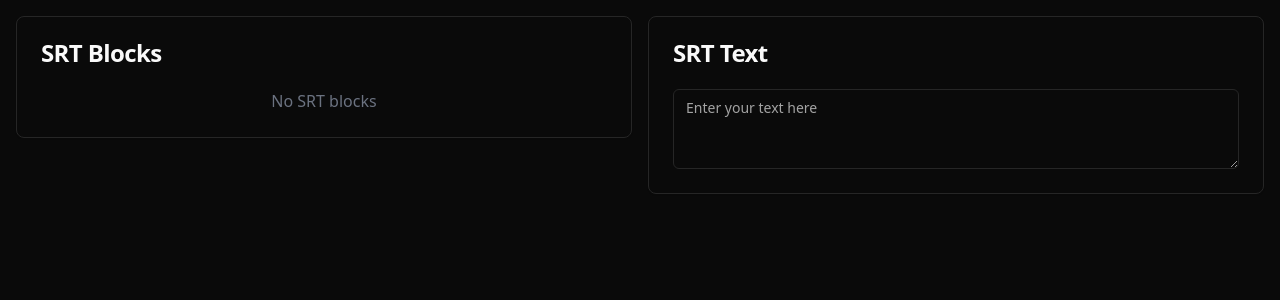
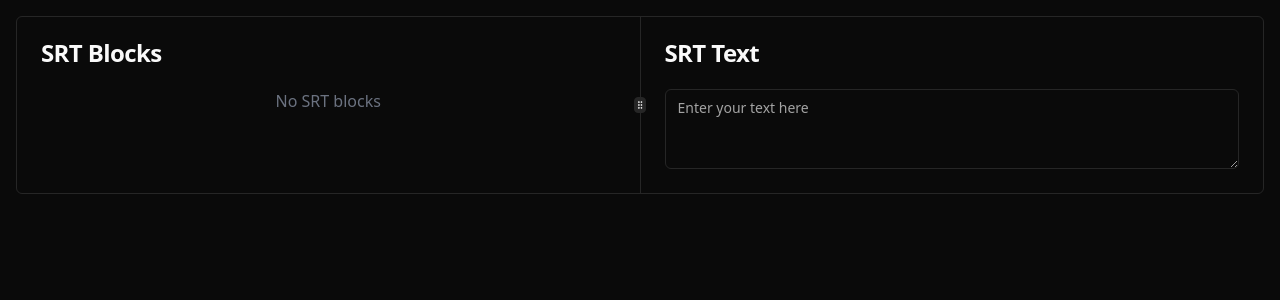
Before and after one commit to IgorRSGraziano/srt-editor, a React (Vite) app: page / in a window 1280 px wide. Shown: the top 300 px of the page. Built offline with nearby package versions, Linux system fonts and the light colour scheme.

Commit message:
added resizable edit

```diff
--- a/package.json
+++ b/package.json
@@ -16,6 +16,7 @@
     "lucide-react": "^0.453.0",
     "react": "^18.3.1",
     "react-dom": "^18.3.1",
+    "react-resizable-panels": "^2.1.4",
     "tailwind-merge": "^2.5.4",
     "tailwindcss-animate": "^1.0.7",
     "zustand": "^5.0.0"
--- a/src/App.tsx
+++ b/src/App.tsx
@@ -1,11 +1,19 @@
 import SrtEditor from "./components/srt-editor";
 import SrtText from "./components/srt-text";
+import { ResizableHandle, ResizablePanel, ResizablePanelGroup } from "./components/ui/resizable";
 
 function App() {
 	return (
 		<div className="p-4 flex gap-4 items-start">
-			<SrtEditor />
-			<SrtText />
+			<ResizablePanelGroup direction="horizontal" className="rounded-md border">
+				<ResizablePanel minSize={25}>
+					<SrtEditor />
+				</ResizablePanel>
+				<ResizableHandle withHandle />
+				<ResizablePanel minSize={25}>
+					<SrtText />
+				</ResizablePanel>
+			</ResizablePanelGroup>
 		</div>
 	);
 }
--- a/src/components/srt-editor/index.tsx
+++ b/src/components/srt-editor/index.tsx
@@ -1,5 +1,5 @@
 import { useSrtStore } from "../../contexts/srt-context";
-import { Card, CardContent, CardHeader, CardTitle } from "../ui/card";
+import { CardContent, CardHeader, CardTitle } from "../ui/card";
 import SrtBlock from "./block";
 
 type Props = {};
@@ -7,7 +7,7 @@ type Props = {};
 function SrtEditor({}: Props) {
 	const { srt } = useSrtStore();
 	return (
-		<Card className="w-full">
+		<div className="w-full">
 			<CardHeader>
 				<CardTitle>SRT Blocks</CardTitle>
 			</CardHeader>
@@ -17,7 +17,7 @@ function SrtEditor({}: Props) {
 					<SrtBlock srt={s} key={s.id} />
 				))}
 			</CardContent>
-		</Card>
+		</div>
 	);
 }
 
--- a/src/components/srt-text/index.tsx
+++ b/src/components/srt-text/index.tsx
@@ -1,5 +1,5 @@
 import React from "react";
-import { Card, CardContent, CardHeader, CardTitle } from "../ui/card";
+import { CardContent, CardHeader, CardTitle } from "../ui/card";
 import { Textarea } from "../ui/textarea";
 import { useSrtStore } from "../../contexts/srt-context";
 import { SrtParser } from "../../utils/srt";
@@ -17,14 +17,14 @@ function SrtText({}: Props) {
 		}
 	}, [value]);
 	return (
-		<Card className="w-full">
+		<div className="w-full">
 			<CardHeader>
 				<CardTitle>SRT Text</CardTitle>
 			</CardHeader>
 			<CardContent>
 				<Textarea className="w-full" placeholder="Enter your text here" onChange={(e) => setValue(e.target.value)} value={value} />
 			</CardContent>
-		</Card>
+		</div>
 	);
 }
 
--- /dev/null
+++ b/src/components/ui/resizable.tsx
@@ -0,0 +1,43 @@
+import { GripVertical } from "lucide-react"
+import * as ResizablePrimitive from "react-resizable-panels"
+
+import { cn } from "@/lib/utils"
+
+const ResizablePanelGroup = ({
+  className,
+  ...props
+}: React.ComponentProps<typeof ResizablePrimitive.PanelGroup>) => (
+  <ResizablePrimitive.PanelGroup
+    className={cn(
+      "flex h-full w-full data-[panel-group-direction=vertical]:flex-col",
+      className
+    )}
+    {...props}
+  />
+)
+
+const ResizablePanel = ResizablePrimitive.Panel
+
+const ResizableHandle = ({
+  withHandle,
+  className,
+  ...props
+}: React.ComponentProps<typeof ResizablePrimitive.PanelResizeHandle> & {
+  withHandle?: boolean
+}) => (
+  <ResizablePrimitive.PanelResizeHandle
+    className={cn(
+      "relative flex w-px items-center justify-center bg-border after:absolute after:inset-y-0 after:left-1/2 after:w-1 after:-translate-x-1/2 focus-visible:outline-none focus-visible:ring-1 focus-visible:ring-ring focus-visible:ring-offset-1 data-[panel-group-direction=vertical]:h-px data-[panel-group-direction=vertical]:w-full data-[panel-group-direction=vertical]:after:left-0 data-[panel-group-direction=vertical]:after:h-1 data-[panel-group-direction=vertical]:after:w-full data-[panel-group-direction=vertical]:after:-translate-y-1/2 data-[panel-group-direction=vertical]:after:translate-x-0 [&[data-panel-group-direction=vertical]>div]:rotate-90",
+      className
+    )}
+    {...props}
+  >
+    {withHandle && (
+      <div className="z-10 flex h-4 w-3 items-center justify-center rounded-sm border bg-border">
+        <GripVertical className="h-2.5 w-2.5" />
+      </div>
+    )}
+  </ResizablePrimitive.PanelResizeHandle>
+)
+
+export { ResizablePanelGroup, ResizablePanel, ResizableHandle }
```
Also changed, not shown: 1 other file (tests, documents, lock files or other folders).
